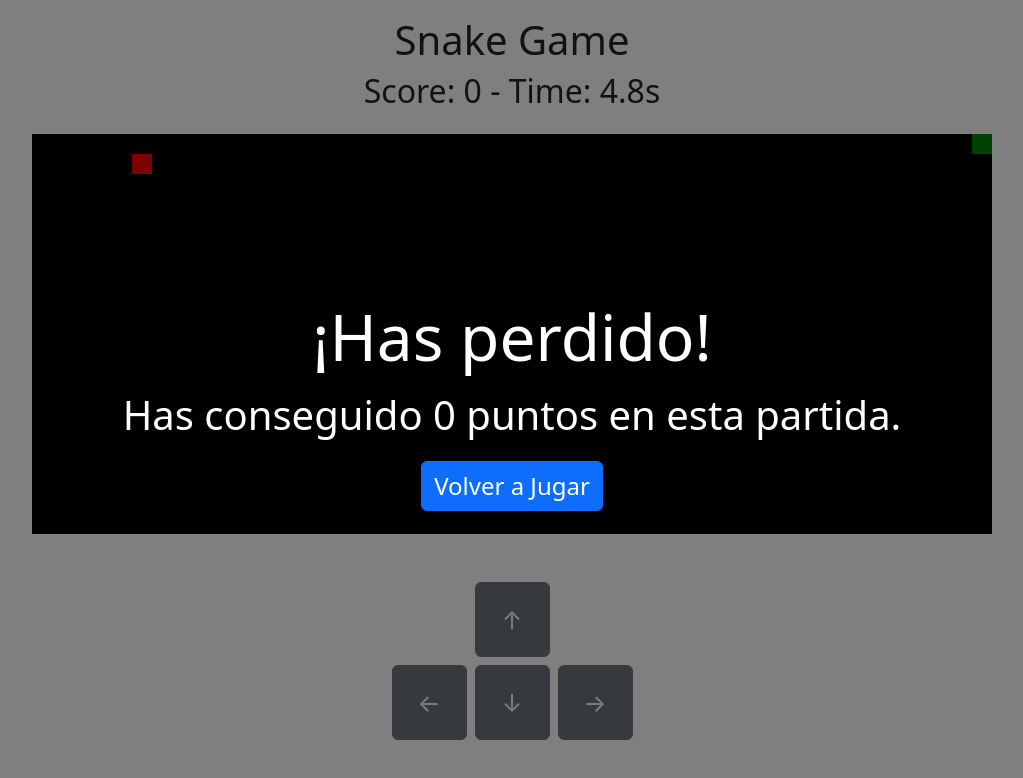
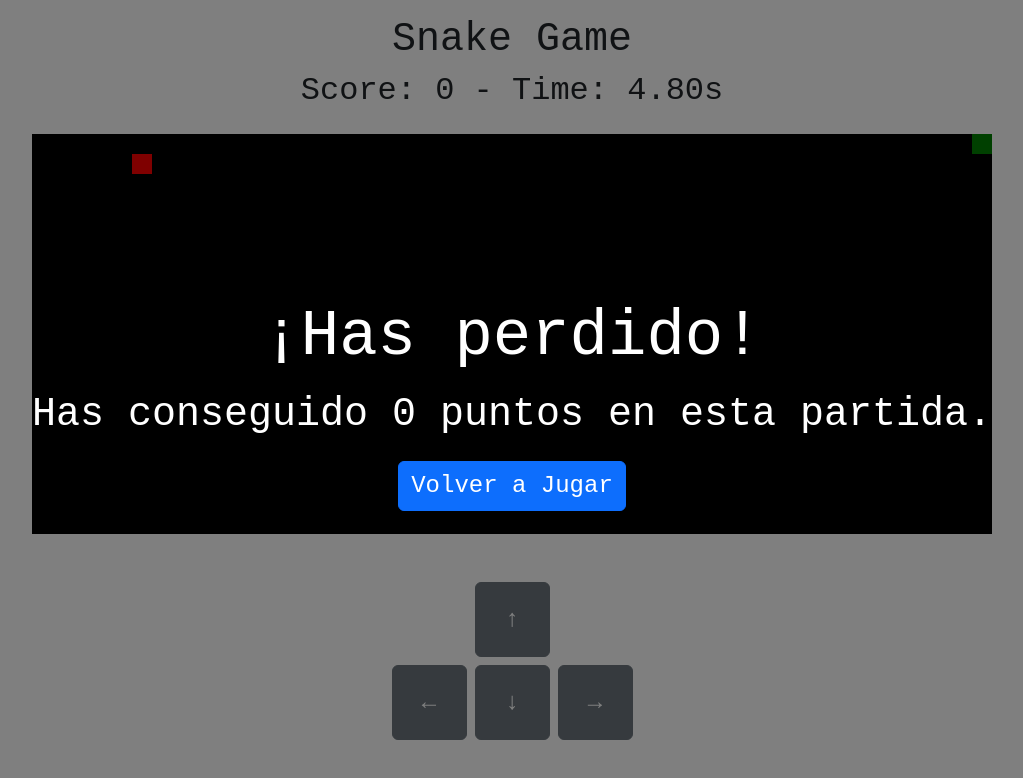
Before and after one commit to eulogioqt/snake-game, a React (Vite) app: page / in a window 1280 px wide. Shown: the top 778 px of the page, without its empty margins (128-1151 px from the left). Built offline with nearby package versions, Linux system fonts and the light colour scheme.

Commit message:
New font and refactor

```diff
--- /dev/null
+++ b/src/App.css
@@ -0,0 +1,3 @@
+body {
+    font-family: 'Courier New', Courier, monospace;
+}
--- a/src/App.jsx
+++ b/src/App.jsx
@@ -1,29 +1,11 @@
 import React, { useEffect, useState } from 'react';
+import { SPEED, WIDTH, HEIGHT, CELL_SIZE, DIR_START, SNAKE_START, DIRECTIONS, APPLE_START } from './CONSTANTS.js';
 
 import GameArea from './GameArea';
 import ControlPad from './ControlPad';
 import GameOver from './GameOver';
 
-const SPEED = 100;
-const DIRECTIONS = {
-    38: [0, -1], // up
-    40: [0, 1], // down
-    37: [-1, 0], // left
-    39: [1, 0] // right
-};
-
-const CONSTANTS = {
-    WIDTH: Math.floor(window.innerWidth * 75 / (100 * 20)) * 20,
-    HEIGHT: Math.floor(window.innerHeight * 50 / (100 * 20)) * 20,
-    CELL_SIZE: 20
-};
-
-const WIDTH_CELLS = CONSTANTS.WIDTH / CONSTANTS.CELL_SIZE;
-const HEIGHT_CELLS = CONSTANTS.HEIGHT / CONSTANTS.CELL_SIZE;
-
-const APPLE_START = { x: 5, y: 1 };
-const SNAKE_START = [{ x: 0, y: 0 }, { x: 1, y: 0 }];
-const DIR_START = [1, 0];
+import './App.css';
 
 const App = () => {
     const [timer, setTimer] = useState(0);
@@ -38,7 +20,7 @@ const App = () => {
     const generateApple = () => {
         let newApple;
         do {
-            newApple = { x: getRandomInt(WIDTH_CELLS), y: getRandomInt(HEIGHT_CELLS) };
+            newApple = { x: getRandomInt(WIDTH / CELL_SIZE), y: getRandomInt(HEIGHT / CELL_SIZE) };
         } while (snake.some(segment => segment.x === newApple.x && segment.y === newApple.y));
 
         setApple(newApple);
@@ -46,7 +28,7 @@ const App = () => {
 
     const appleCollision = () => apple !== undefined && snake[0].x === apple.x && snake[0].y === apple.y;
     const bodyCollision = () => snake.slice(1).some(segment => segment.x === snake[0].x && segment.y === snake[0].y);
-    const wallCollision = () => snake[0].x < 0 || snake[0].y < 0 || snake[0].x >= WIDTH_CELLS || snake[0].y >= HEIGHT_CELLS;
+    const wallCollision = () => snake[0].x < 0 || snake[0].y < 0 || snake[0].x >= WIDTH / CELL_SIZE || snake[0].y >= HEIGHT / CELL_SIZE;
     const checkCollision = () => bodyCollision() || wallCollision();
     const handleDir = (keyCode) => {
         const newDir = DIRECTIONS[keyCode];
@@ -104,9 +86,9 @@ const App = () => {
             <div className='d-flex flex-column justify-content-center align-items-center'>
                 <div className='text-center my-3'>
                     <h1>Snake Game</h1>
-                    <h2>Score: {score} - Time: {timer / (1000 / SPEED)}s</h2>
+                    <h2>Score: {score} - Time: {(timer / (1000 / SPEED)).toFixed(2)}s</h2>
                 </div>
-                <GameArea snake={snake} apple={apple} CONSTANTS={CONSTANTS} />
+                <GameArea snake={snake} apple={apple} />
                 <ControlPad onKeyDown={handleDir} />
             </div>
         </>
--- /dev/null
+++ b/src/CONSTANTS.js
@@ -0,0 +1,17 @@
+export const SPEED = 100;
+
+export const WIDTH = Math.floor(window.innerWidth * 75 / (100 * 20)) * 20;
+export const HEIGHT = Math.floor(window.innerHeight * 50 / (100 * 20)) * 20;
+export const CELL_SIZE = 20;
+
+export const DIR_START = [1, 0];
+export const SNAKE_START = [{ x: 0, y: 0 }, { x: 1, y: 0 }];
+
+export const DIRECTIONS = {
+    38: [0, -1], // up
+    40: [0, 1], // down
+    37: [-1, 0], // left
+    39: [1, 0] // right
+};
+
+export const APPLE_START = { x: 5, y: 1 };
--- a/src/GameArea.jsx
+++ b/src/GameArea.jsx
@@ -1,26 +1,28 @@
 import { useEffect, useRef } from "react";
+import { WIDTH, HEIGHT, CELL_SIZE } from './CONSTANTS.js';
 
-const GameArea = ({ snake, apple, CONSTANTS }) => {
+
+const GameArea = ({ snake, apple }) => {
     const canvasRef = useRef(null);
 
     useEffect(() => {
         const ctx = canvasRef.current.getContext("2d");
-        ctx.clearRect(0, 0, CONSTANTS.WIDTH, CONSTANTS.HEIGHT);
+        ctx.clearRect(0, 0, WIDTH, HEIGHT);
 
         ctx.fillStyle = 'black';
-        ctx.fillRect(0, 0, CONSTANTS.WIDTH, CONSTANTS.HEIGHT);
+        ctx.fillRect(0, 0, WIDTH, HEIGHT);
 
         ctx.fillStyle = 'red';
-        ctx.fillRect(apple.x * CONSTANTS.CELL_SIZE, apple.y * CONSTANTS.CELL_SIZE, CONSTANTS.CELL_SIZE, CONSTANTS.CELL_SIZE);
+        ctx.fillRect(apple.x * CELL_SIZE, apple.y * CELL_SIZE, CELL_SIZE, CELL_SIZE);
 
         ctx.fillStyle = 'green';
         snake.forEach(segment => {
-            ctx.fillRect(segment.x * CONSTANTS.CELL_SIZE, segment.y * CONSTANTS.CELL_SIZE, CONSTANTS.CELL_SIZE, CONSTANTS.CELL_SIZE)
+            ctx.fillRect(segment.x * CELL_SIZE, segment.y * CELL_SIZE, CELL_SIZE, CELL_SIZE)
         });
     }, [snake]);
 
     return (
-        <canvas ref={canvasRef} width={CONSTANTS.WIDTH} height={CONSTANTS.HEIGHT}></canvas>
+        <canvas ref={canvasRef} width={WIDTH} height={HEIGHT}></canvas>
     );
 }
 
--- a/src/GameOver.jsx
+++ b/src/GameOver.jsx
@@ -1,16 +1,4 @@
 import React, { useEffect } from 'react';
-
-const largeScreenStyles = {
-    fontSize: "4rem",
-    buttonFontSize: "1.5rem",
-    subTitleFontSize: "2.5rem"
-};
-
-const smallScreenStyles = {
-    fontSize: "2.3rem",
-    buttonFontSize: "1rem",
-    subTitleFontSize: "1.25rem"
-};
 
 const GameOver = ({ gameOver, playAgain, score }) => {
     const handleRetry = (event) => {
@@ -25,17 +13,17 @@ const GameOver = ({ gameOver, playAgain, score }) => {
         }
     }, [gameOver]);
 
-    const styles = window.innerWidth >= 576 ? largeScreenStyles : smallScreenStyles;
+    const isLarge = window.innerWidth >= 576;
     const gameOverRender = (
         <div className='d-flex flex-column align-items-center justify-content-center position-fixed w-100 h-100'
             style={{ backgroundColor: "rgba(0, 0, 0, 0.5)", zIndex: 999 }}>
             <div className="text-center mx-3 d-flex flex-column">
-                <span className="text-white" style={{ fontSize: styles.fontSize, textShadow: "2px 2px 4px #000000" }}>
+                <span className="text-white" style={{ fontSize: isLarge ? "4rem" : "2.3rem", textShadow: "2px 2px 4px #000000" }}>
                     ¡Has perdido!</span>
-                <span className="text-white" style={{ fontSize: styles.subTitleFontSize }}>
+                <span className="text-white" style={{ fontSize: isLarge ? "2.5rem" : "1.25rem" }}>
                     Has conseguido {score} punto{score === 1 ? "" : "s"} en esta partida.</span>
                 <div className="col mt-3">
-                    <button className="btn btn-primary" style={{ fontSize: styles.buttonFontSize }} onClick={playAgain}>
+                    <button className="btn btn-primary" style={{ fontSize: isLarge ? "1.5rem" : "1rem" }} onClick={playAgain}>
                         Volver a Jugar
                     </button>
                 </div>
```
